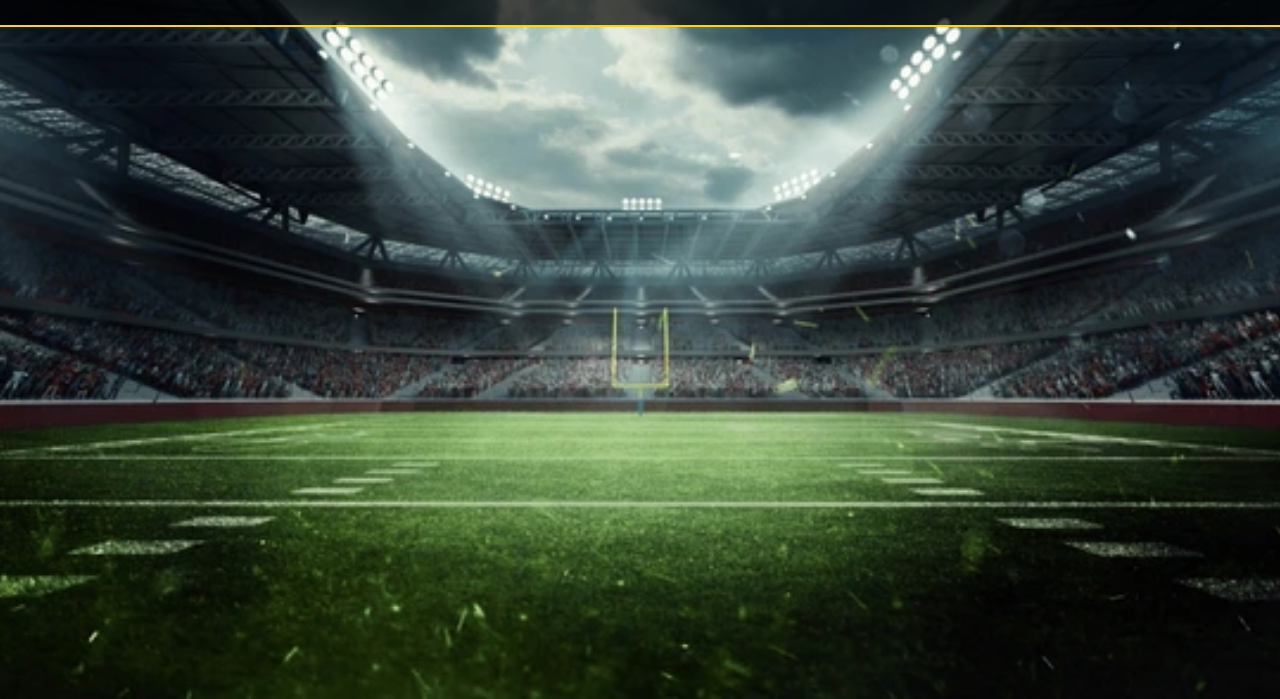
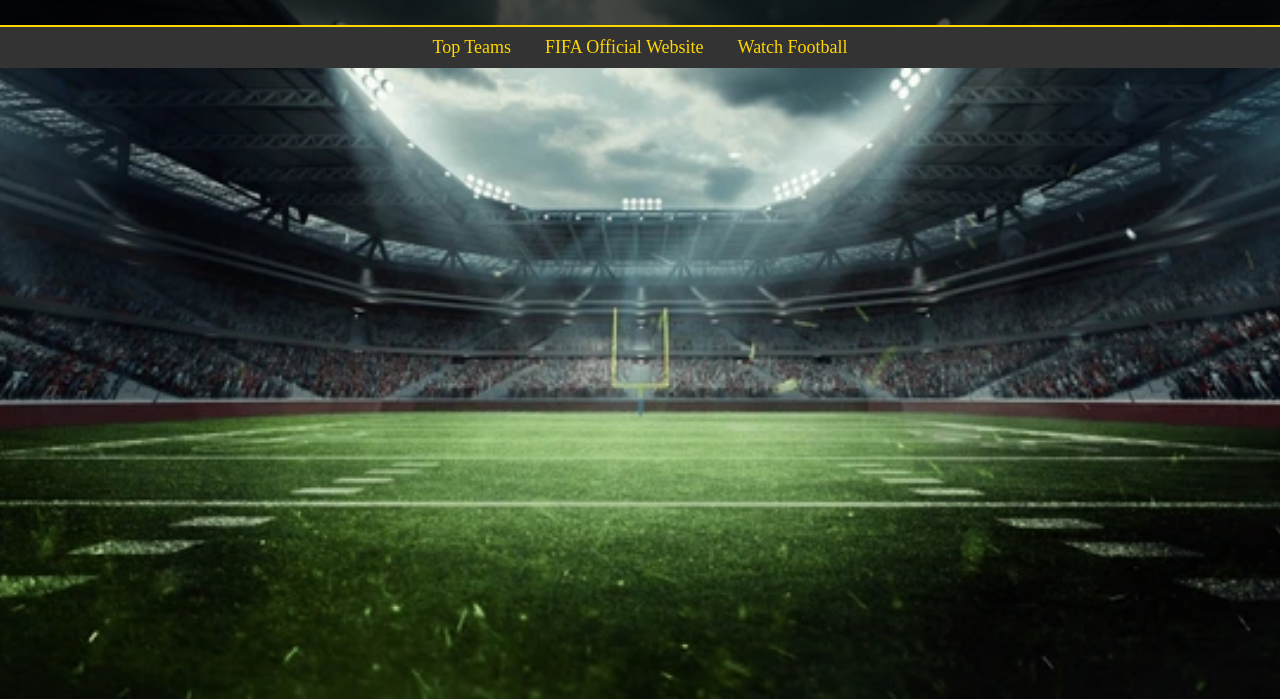
Before and after one commit to Patel-anshj1022/Capstone-Project, a plain HTML site: page index.html in a window 1280 px wide. Shown: the part 101-800 px from the top of the page. Drawn offline with Linux system fonts and the light colour scheme.

Commit message:
add navigation bar

```diff
--- a/index.html
+++ b/index.html
@@ -11,3 +11,9 @@
     <header>
         <h1>Welcome to the World of Football</h1>
     </header>
+
+    <nav>
+        <a href="https://www.bbc.com/sport/football/teams" target="_blank" >Top Teams</a>
+        <a href="https://www.fifa.com/en" target="_blank">FIFA Official Website</a>
+        <a href="https://afr.livesports088.com/" target="_blank">Watch Football</a>
+    </nav>
```
